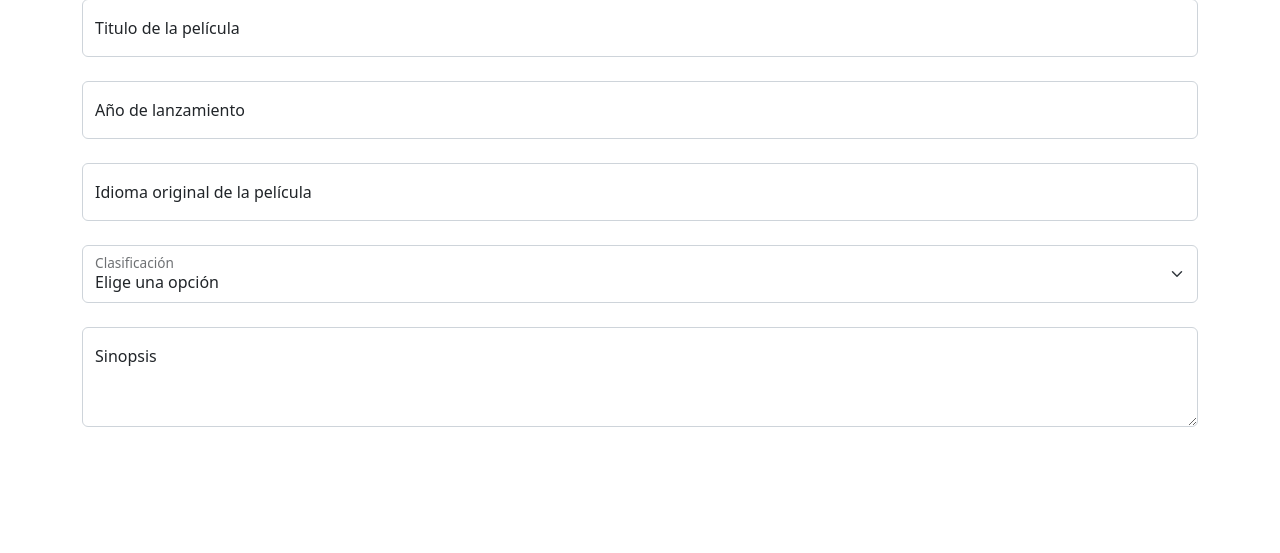
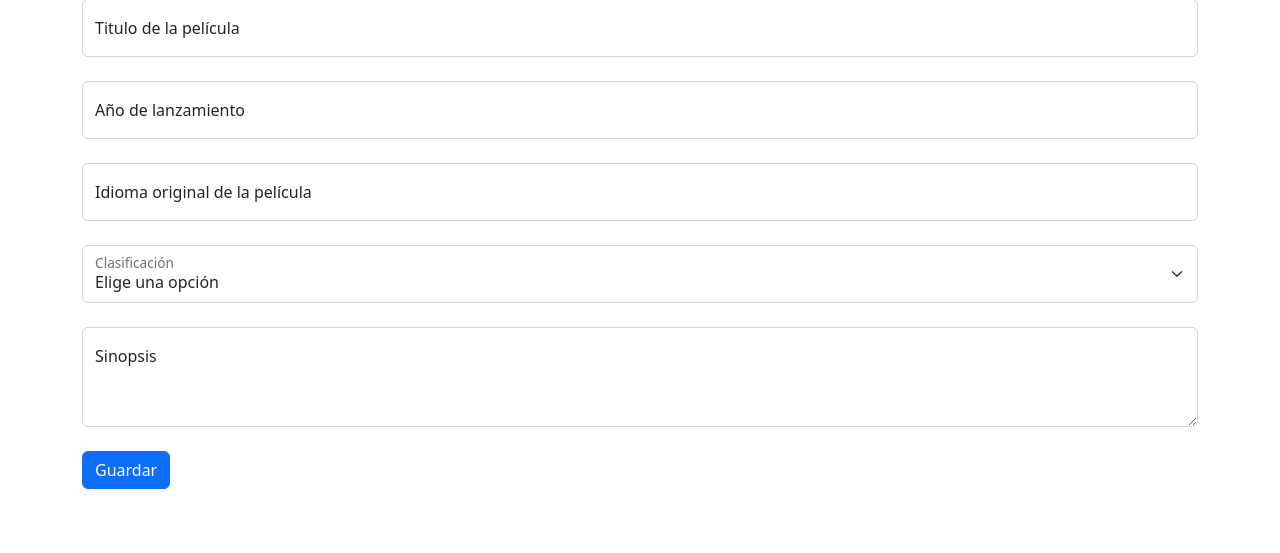
Before and after one commit to MAGR148/crud, a CodeIgniter 4 app: the page made by app/Views/inicio.php in a window 1280 px wide. Shown: the part 113-666 px from the top of the page. Run offline with PHP 8.4 and a stand-in for CodeIgniter, Linux system fonts and the light colour scheme; the template is opened without the code that fills it, so the values that code supplies are empty; some libraries are stand-ins or nearby versions.

Commit message:
Formulario para registro nuevo.

```diff
--- a/app/Views/inicio.php
+++ b/app/Views/inicio.php
@@ -54,7 +54,8 @@
             <div class="form-floating">
               <textarea class="form-control" placeholder="Sinopsis de la película" id="sinopsis" style="height: 100px"></textarea>
               <label for="sinopsis">Sinopsis</label>
-            </div>
+            </div><br>
+            <button class="btn btn-primary">Guardar</button>
           </form>
         </div>
       </div>
```
